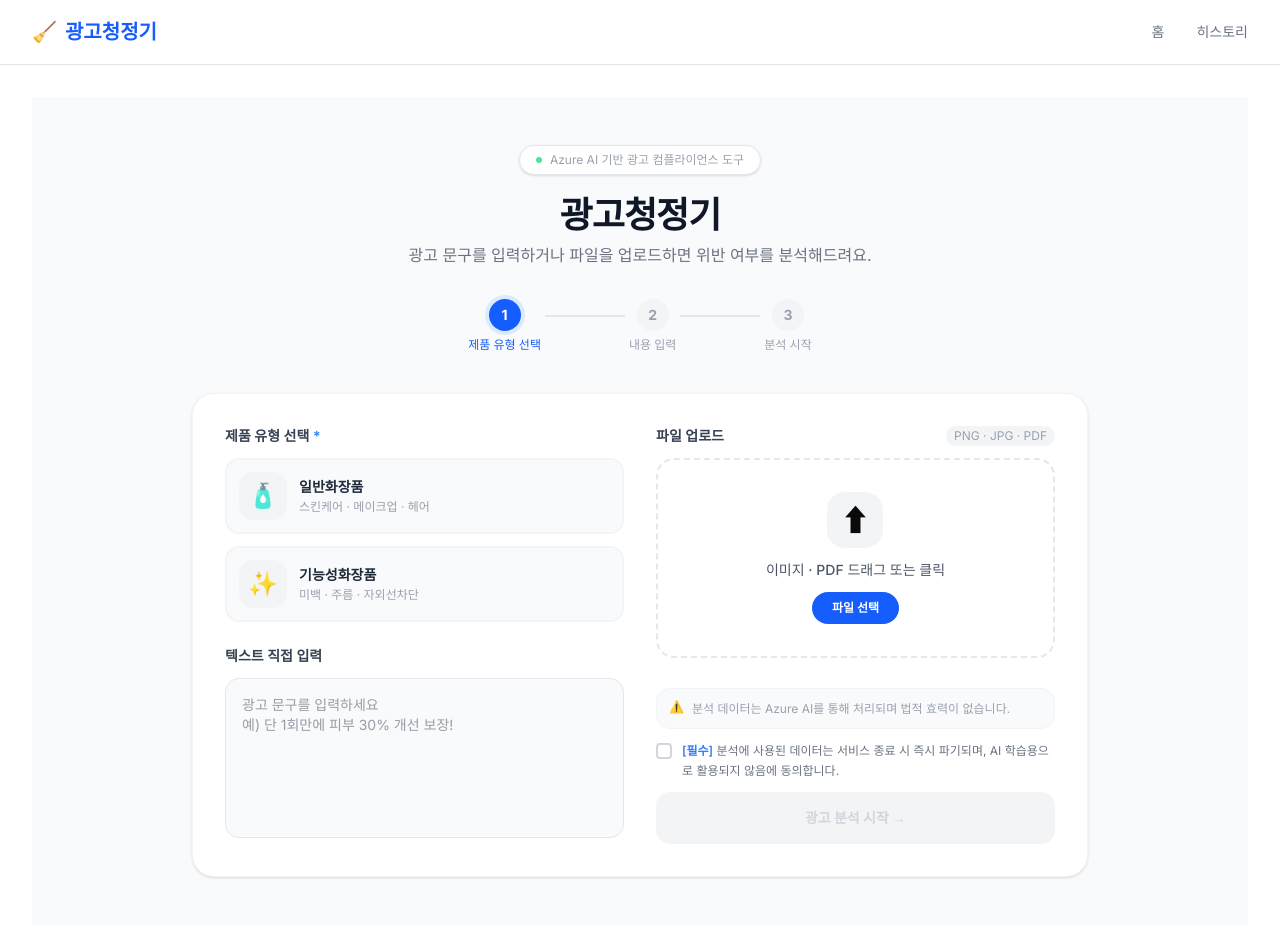
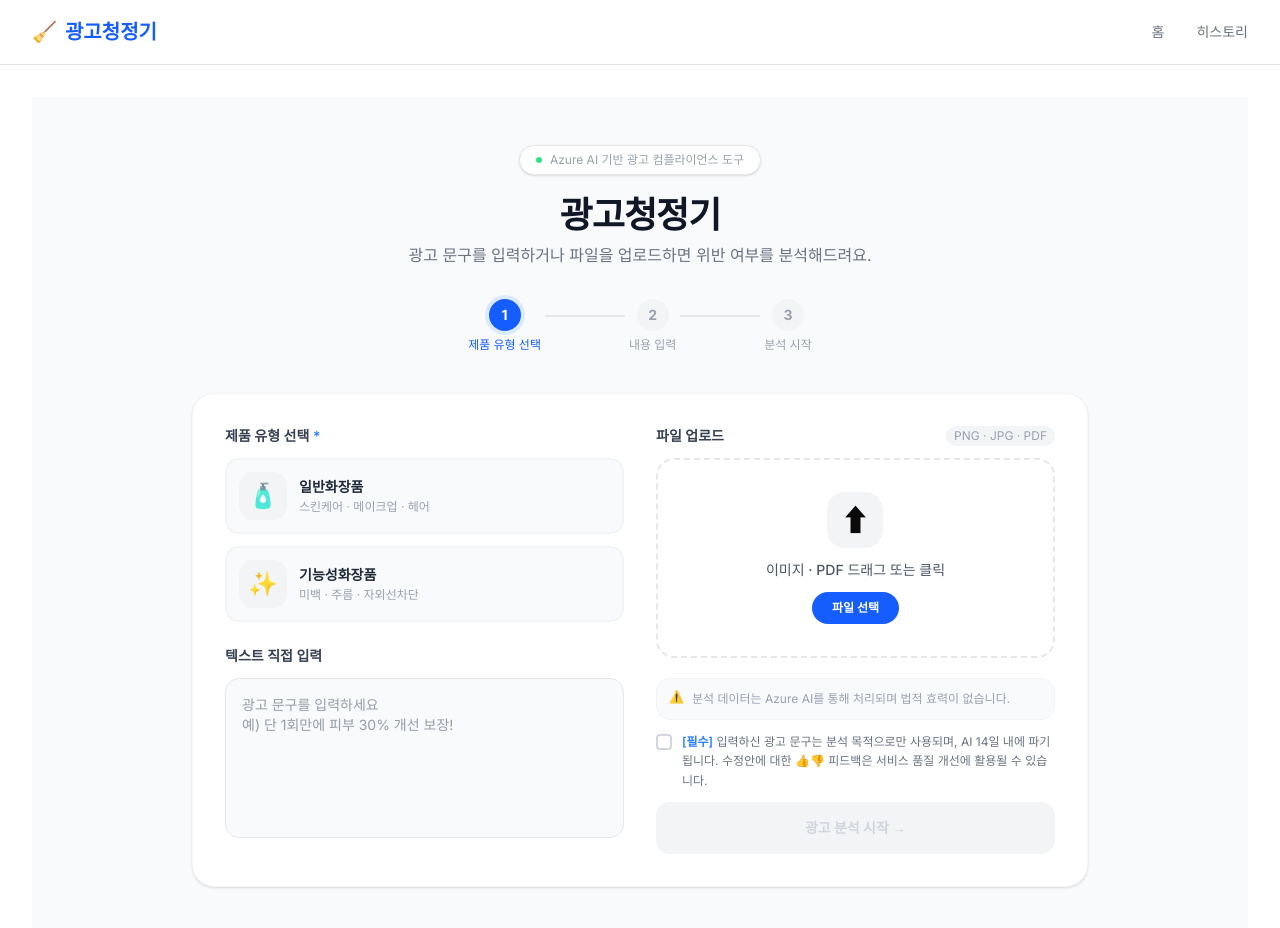
Before and after one commit to sihyunn0102-sys/TEAM1, a Next.js app in the folder frontend/: page /upload in a window 1280 px wide. Shown: the top 928 px of the page. Built offline with nearby package versions, Linux system fonts and the light colour scheme.

Commit message:
Update data usage agreement text in upload page

```diff
--- a/frontend/src/app/upload/page.tsx
+++ b/frontend/src/app/upload/page.tsx
@@ -549,8 +549,9 @@ export default function UploadPage() {
                   </div>
                   <p className="text-xs text-gray-500 leading-relaxed">
                     <span className="text-blue-500 font-semibold">[필수]</span>{" "}
-                    분석에 사용된 데이터는 서비스 종료 시 즉시 파기되며, AI
-                    학습용으로 활용되지 않음에 동의합니다.
+                    입력하신 광고 문구는 분석 목적으로만 사용되며, AI
+                    14일 내에 파기됩니다. 수정안에 대한 👍👎 피드백은
+                    서비스 품질 개선에 활용될 수 있습니다.
                   </p>
                 </label>
 
```
